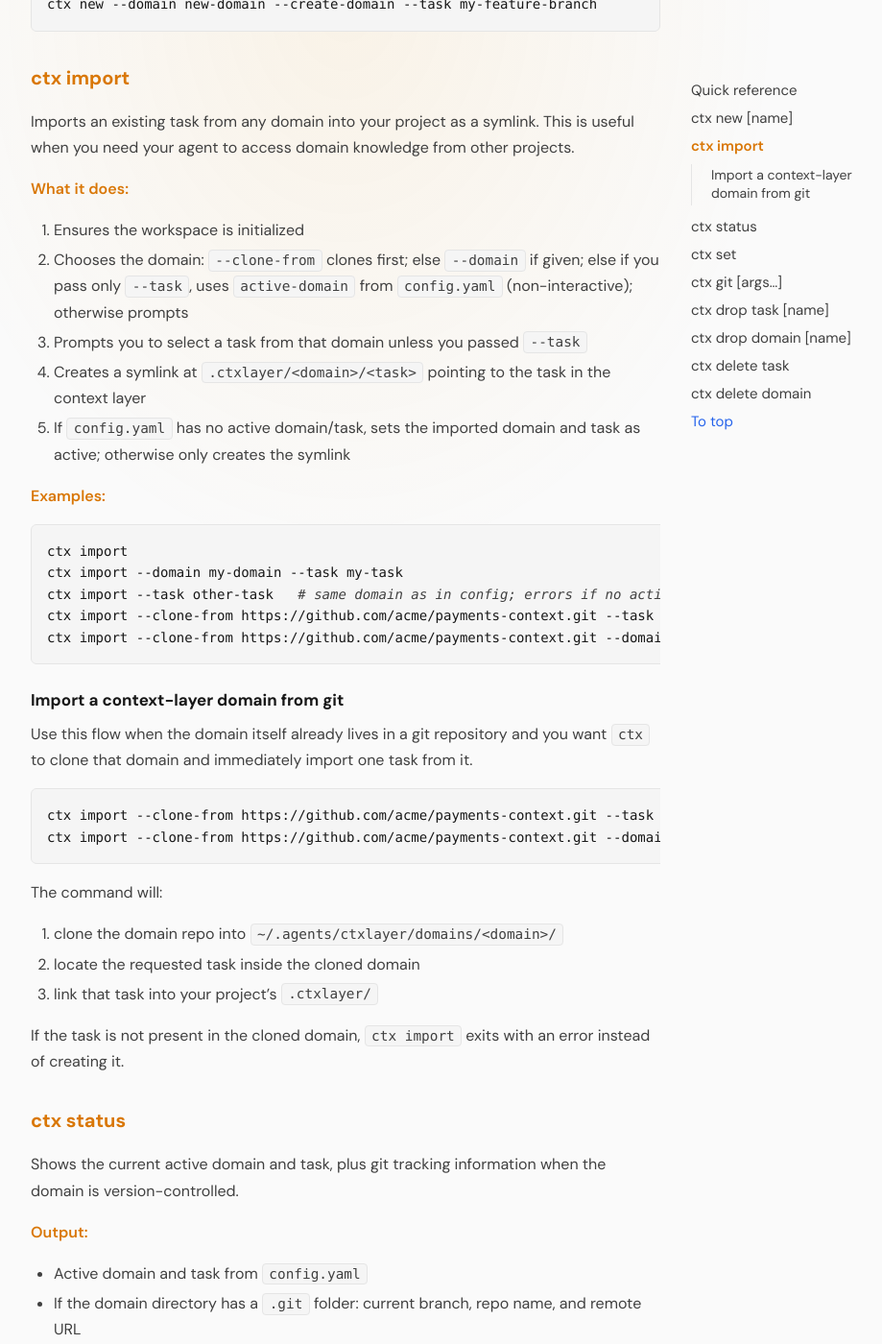
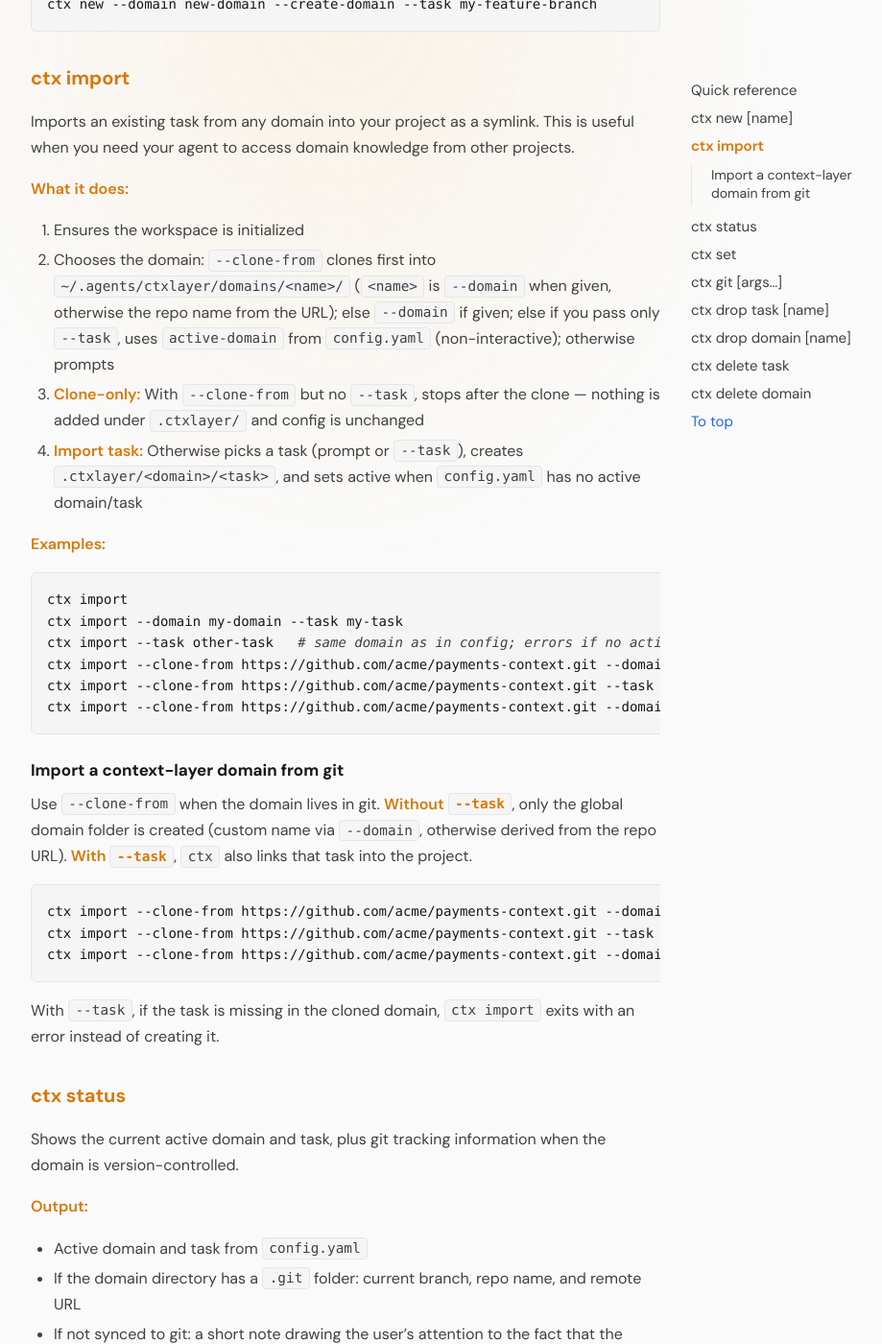
Before and after one commit to anatoliykmetyuk/ctxlayer, a Jekyll site: the page built from website/docs/commands.md, in a window 1280 px wide and 1400 px high, scrolled down 1924 px. Shown: the whole window at 96% size, without its empty margins (280-1199 px from the left). Built offline with Jekyll 4.4.1, drawn with Linux system fonts in a browser that asks for light colours; some of the changed text lies outside the part shown.

Commit message:
Possible to import a domain without setting it active

````diff
--- a/website/docs/commands.md
+++ b/website/docs/commands.md
@@ -10,7 +10,7 @@ The `ctx` CLI manages domains and tasks in your context layer. Run `ctx` with no
 | Command | Description |
 |---------|-------------|
 | `ctx new [name]` | Create a new task. Supports non-interactive flags such as `--task`, `--domain`, `--use-current-domain`, and `--create-domain` |
-| `ctx import` | Import a task from any domain as a symlink into `.ctxlayer/`. Supports `--domain`, `--task`, and `--clone-from` |
+| `ctx import` | Clone a domain and/or link a task into `.ctxlayer/`. Supports `--domain`, `--task`, `--clone-from` (clone-only if no `--task`) |
 | `ctx status` | Show the active domain and task, plus git tracking info |
 | `ctx set` | Set active domain and task. Supports `--domain`, `--task`, and `--clone-from` |
 | `ctx git [args...]` | Run git in the active task directory |
@@ -52,10 +52,9 @@ Imports an existing task from any domain into your project as a symlink. This is
 **What it does:**
 
 1. Ensures the workspace is initialized
-2. Chooses the domain: `--clone-from` clones first; else `--domain` if given; else if you pass only `--task`, uses `active-domain` from `config.yaml` (non-interactive); otherwise prompts
-3. Prompts you to select a task from that domain unless you passed `--task`
-4. Creates a symlink at `.ctxlayer/<domain>/<task>` pointing to the task in the context layer
-5. If `config.yaml` has no active domain/task, sets the imported domain and task as active; otherwise only creates the symlink
+2. Chooses the domain: `--clone-from` clones first into `~/.agents/ctxlayer/domains/<name>/` (`<name>` is `--domain` when given, otherwise the repo name from the URL); else `--domain` if given; else if you pass only `--task`, uses `active-domain` from `config.yaml` (non-interactive); otherwise prompts
+3. **Clone-only:** With `--clone-from` but no `--task`, stops after the clone — nothing is added under `.ctxlayer/` and config is unchanged
+4. **Import task:** Otherwise picks a task (prompt or `--task`), creates `.ctxlayer/<domain>/<task>`, and sets active when `config.yaml` has no active domain/task
 
 **Examples:**
 
@@ -63,26 +62,22 @@ Imports an existing task from any domain into your project as a symlink. This is
 ctx import
 ctx import --domain my-domain --task my-task
 ctx import --task other-task   # same domain as in config; errors if no active domain
+ctx import --clone-from https://github.com/acme/payments-context.git --domain payments-context
 ctx import --clone-from https://github.com/acme/payments-context.git --task investigate-checkout-failure
 ctx import --clone-from https://github.com/acme/payments-context.git --domain payments-context --task audit-tax-calculation
 ```
 
 ### Import a context-layer domain from git
 
-Use this flow when the domain itself already lives in a git repository and you want `ctx` to clone that domain and immediately import one task from it.
+Use `--clone-from` when the domain lives in git. **Without `--task`**, only the global domain folder is created (custom name via `--domain`, otherwise derived from the repo URL). **With `--task`**, `ctx` also links that task into the project.
 
 ```bash
+ctx import --clone-from https://github.com/acme/payments-context.git --domain payments-context
 ctx import --clone-from https://github.com/acme/payments-context.git --task investigate-checkout-failure
 ctx import --clone-from https://github.com/acme/payments-context.git --domain payments-context --task audit-tax-calculation
 ```
 
-The command will:
-
-1. clone the domain repo into `~/.agents/ctxlayer/domains/<domain>/`
-2. locate the requested task inside the cloned domain
-3. link that task into your project's `.ctxlayer/`
-
-If the task is not present in the cloned domain, `ctx import` exits with an error instead of creating it.
+With `--task`, if the task is missing in the cloned domain, `ctx import` exits with an error instead of creating it.
 
 ## ctx status
 
````
Also changed, not shown: bin/cli.js (+5 -5 lines), docs/commands.md (+1 -1 lines), test/import.test.js (+33 -4 lines), website/docs/getting-started.md (+4 -3 lines).
